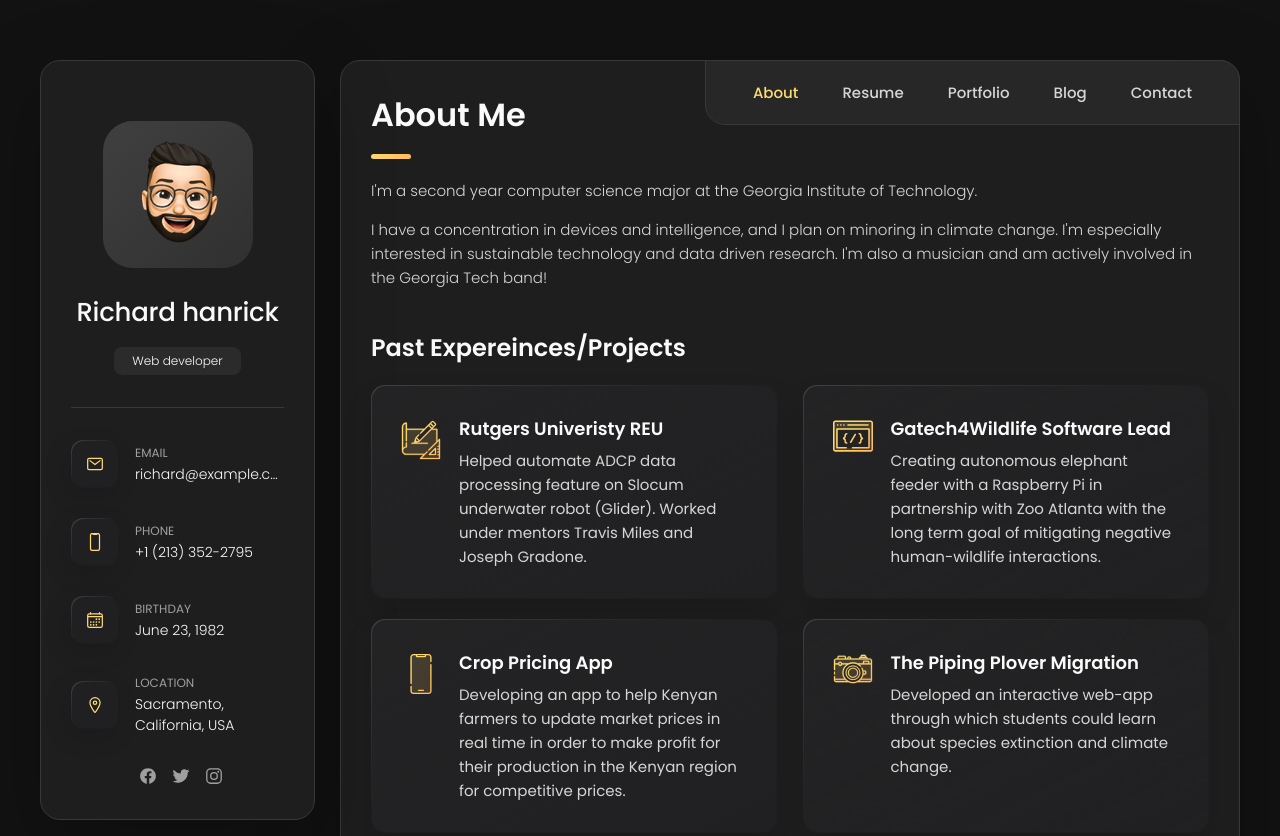
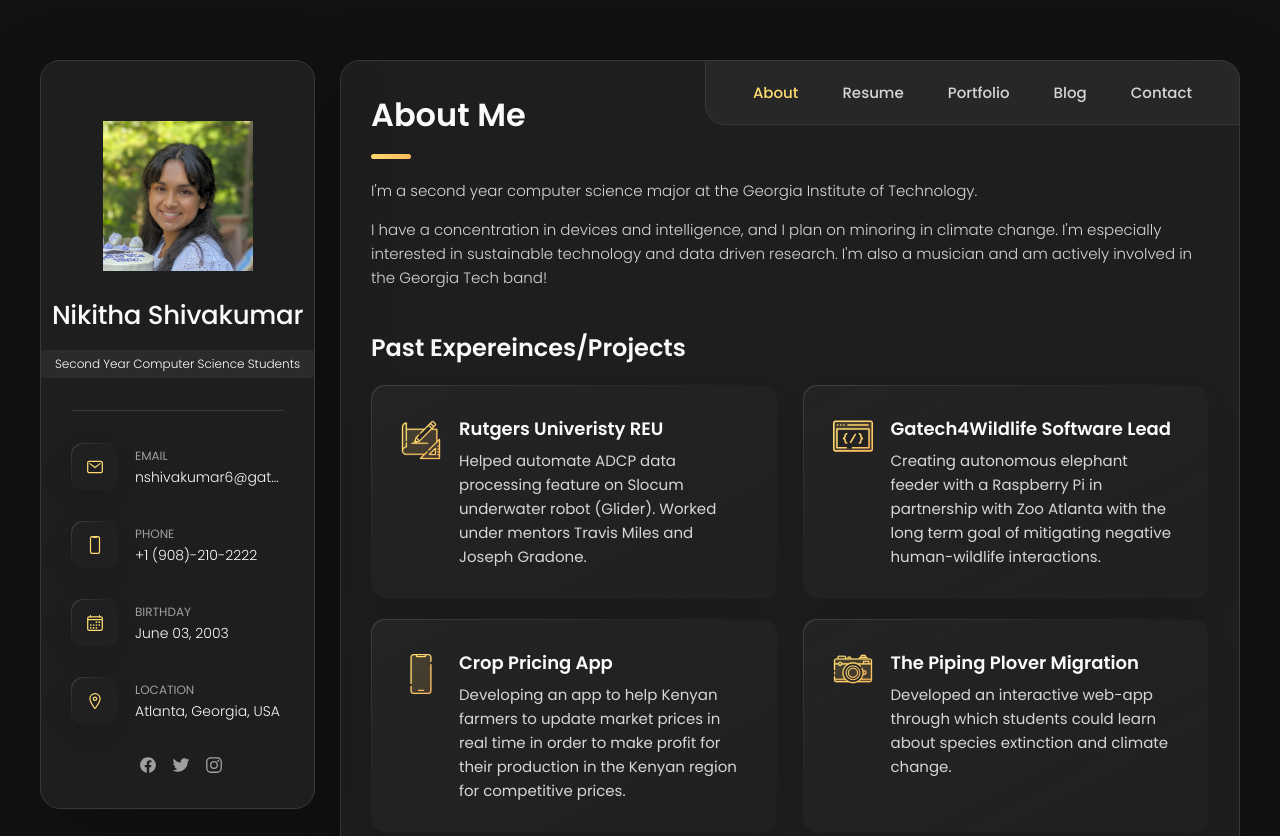
Before and after one commit to nshivakumar6/nshivakumar6.github.io, a plain HTML site: page index.html in a window 1280 px wide. Shown: the top 836 px of the page. Drawn offline with nearby package versions, Linux system fonts and the light colour scheme.

Commit message:
adding pictures

```diff
--- a/index.html
+++ b/index.html
@@ -42,13 +42,13 @@
       <div class="sidebar-info">
 
         <figure class="avatar-box">
-          <img src="./assets/images/my-avatar.png" alt="Richard hanrick" width="80">
+          <img src="./assets/images/linkedin.jpg" alt="Nikitha Shivakumar" width="80">
         </figure>
 
         <div class="info-content">
-          <h1 class="name" title="Richard hanrick">Richard hanrick</h1>
+          <h1 class="name" title="Nikitha Shivakumar">Nikitha Shivakumar</h1>
 
-          <p class="title">Web developer</p>
+          <p class="title">Second Year Computer Science Students </p>
         </div>
 
         <button class="info_more-btn" data-sidebar-btn>
@@ -74,7 +74,7 @@
             <div class="contact-info">
               <p class="contact-title">Email</p>
 
-              <a href="mailto:richard@example.com" class="contact-link">richard@example.com</a>
+              <a href="mailto:richard@example.com" class="contact-link">nshivakumar6@gatech.edu</a>
             </div>
 
           </li>
@@ -88,7 +88,7 @@
             <div class="contact-info">
               <p class="contact-title">Phone</p>
 
-              <a href="tel:+12133522795" class="contact-link">+1 (213) 352-2795</a>
+              <a href="tel:+12133522795" class="contact-link">+1 (908)-210-2222</a>
             </div>
 
           </li>
@@ -102,7 +102,7 @@
             <div class="contact-info">
               <p class="contact-title">Birthday</p>
 
-              <time datetime="1982-06-23">June 23, 1982</time>
+              <time datetime="1982-06-23">June 03, 2003</time>
             </div>
 
           </li>
@@ -116,7 +116,7 @@
             <div class="contact-info">
               <p class="contact-title">Location</p>
 
-              <address>Sacramento, California, USA</address>
+              <address>Atlanta, Georgia, USA</address>
             </div>
 
           </li>
```
Also changed, not shown: assets/images/linkedin.jpg (added).
